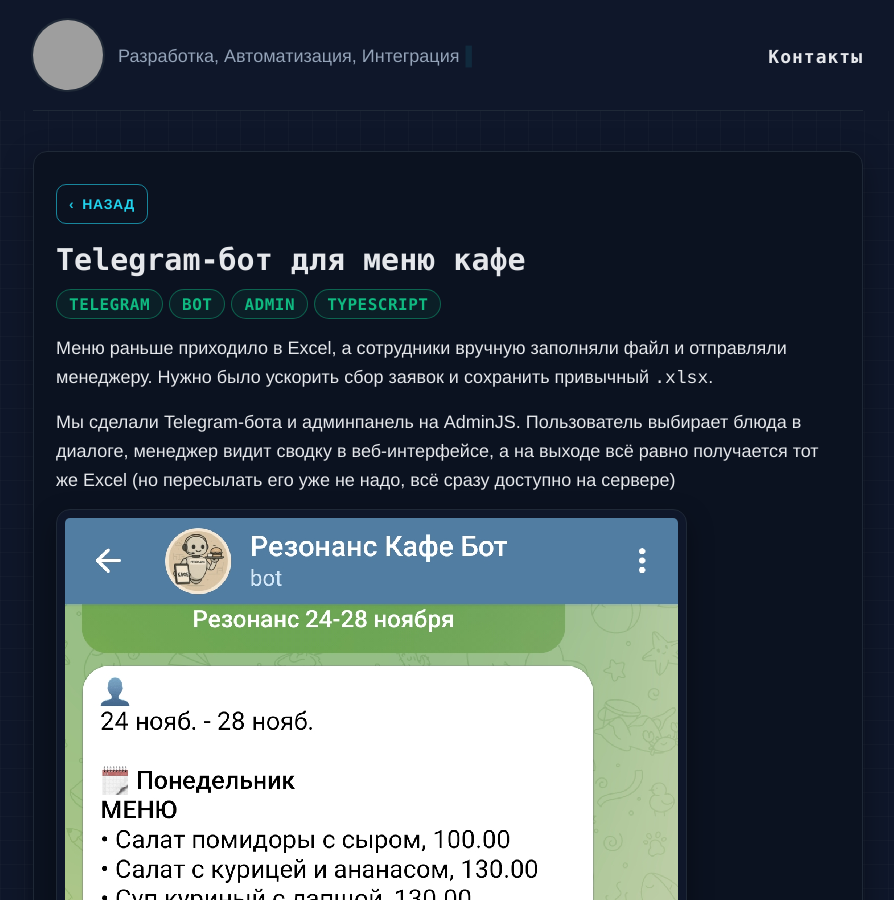
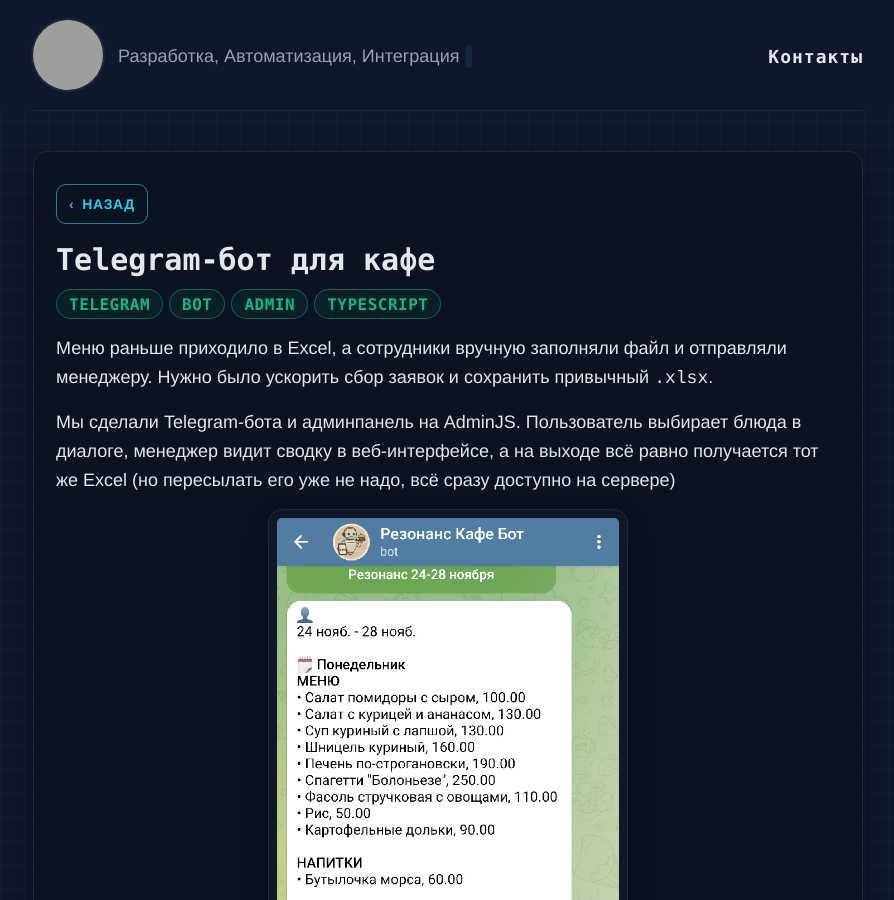
Before and after one commit to allburov/ab-tag, a Jekyll site: the page built from _posts/2022-10-01-cafe-bot.md, in a window 1280 px wide and 900 px high. Shown: the whole window, without its empty margins (192-1086 px from the left). Built offline with Jekyll 4.4.1, drawn with Linux system fonts in a browser that asks for light colours; grey boxes are pictures that could not be loaded.

Commit message:
cafe-bot

```diff
--- a/_posts/2022-10-01-cafe-bot.md
+++ b/_posts/2022-10-01-cafe-bot.md
@@ -1,6 +1,6 @@
 ---
 layout: post
-title: Telegram-бот для меню кафе
+title: Telegram-бот для кафе
 tags: [TELEGRAM, BOT, ADMIN, TYPESCRIPT]
 read_more_label: "Подробнее про бот"
 ---
@@ -9,20 +9,20 @@
 
 Мы сделали Telegram-бота и админпанель на AdminJS. Пользователь выбирает блюда в диалоге, менеджер видит сводку в веб-интерфейсе, а на выходе всё равно получается тот же Excel (но пересылать его уже не надо, всё сразу доступно на сервере)
 
-![_config.yml]({{ site.baseurl }}/images/cafe-bot/cafe-bot-menu.png)
+<img style="margin: 0 auto; display: block; width: 100%; max-width: 360px;" src="{{ site.baseurl }}/images/cafe-bot/cafe-bot-menu.png" alt="Меню бота">
 
 <!--more-->
 
 ### Выбор блюд в Telegram
 
-![_config.yml]({{ site.baseurl }}/images/cafe-bot/cafe-bot-buttons.png)
+<img style="margin: 0 auto 20px; display: block; width: 100%; max-width: 360px;" src="{{ site.baseurl }}/images/cafe-bot/cafe-bot-buttons.png" alt="Кнопки выбора блюд">
 
-![_config.yml]({{ site.baseurl }}/images/cafe-bot/cafe-bot-final.png)
+<img style="margin: 0 auto; display: block; width: 100%; max-width: 360px;" src="{{ site.baseurl }}/images/cafe-bot/cafe-bot-final.png" alt="Итоговый заказ">
 
 ### AdminJS для менеджера
 
-![_config.yml]({{ site.baseurl }}/images/cafe-bot/cafe-bot-admin.png)
+<img style="margin: 0 auto; display: block; width: 100%; max-width: 360px;" src="{{ site.baseurl }}/images/cafe-bot/cafe-bot-admin.png" alt="AdminJS">
 
 ### Экспорт в «старый» Excel
 
-![_config.yml]({{ site.baseurl }}/images/cafe-bot/cafe-excel.png)
+<img style="margin: 0 auto; display: block; width: 100%; max-width: 360px;" src="{{ site.baseurl }}/images/cafe-bot/cafe-excel.png" alt="Экспорт в Excel">
```
